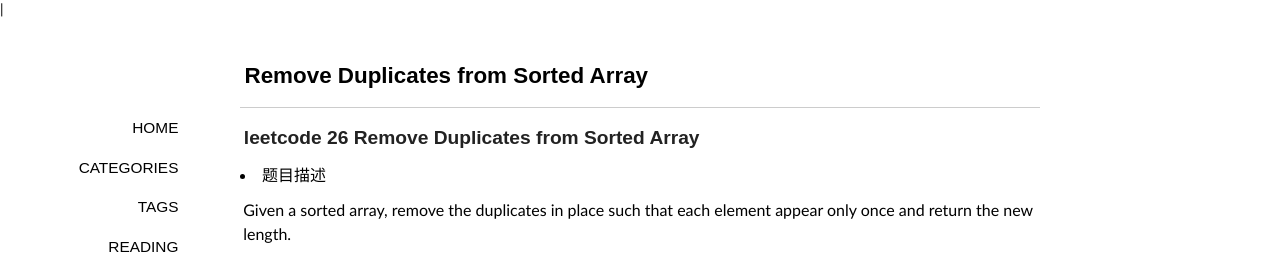
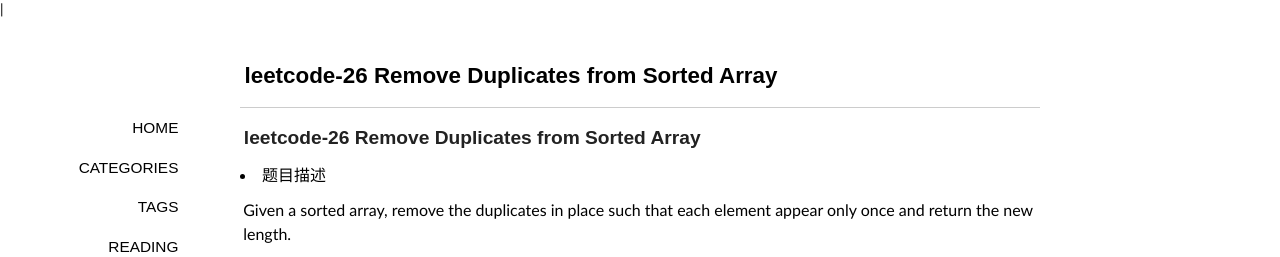
Before and after one commit to PianoCat/PianoCat.github.io, a Jekyll site: the page built from _posts/2016-07-18-leetcode-26-Remove-Duplicates-from-Sorted-Array.md, in a window 1280 px wide. Shown: the top 257 px of the page. Built offline with Jekyll 4.4.1, drawn with Linux system fonts in a browser that asks for light colours; some web fonts are replaced; comment, search, counter and statistics services are not loaded.

Commit message:
commit leetcode 80

```diff
--- a/_posts/2016-07-18-leetcode-26-Remove-Duplicates-from-Sorted-Array.md
+++ b/_posts/2016-07-18-leetcode-26-Remove-Duplicates-from-Sorted-Array.md
@@ -1,11 +1,11 @@
 ---
 layout: post
-title: Remove Duplicates from Sorted Array
+title: leetcode-26 Remove Duplicates from Sorted Array
 category: 算法
 tags: [leetcode]
 ---
 
-### leetcode 26 Remove Duplicates from Sorted Array ###
+### leetcode-26 Remove Duplicates from Sorted Array ###
 
 * 题目描述
 
```
Also changed, not shown: _posts/2016-07-18-leetcode-80-Remove-Duplicates-from-Sorted-Array-II.md (added, +53 -0 lines).
